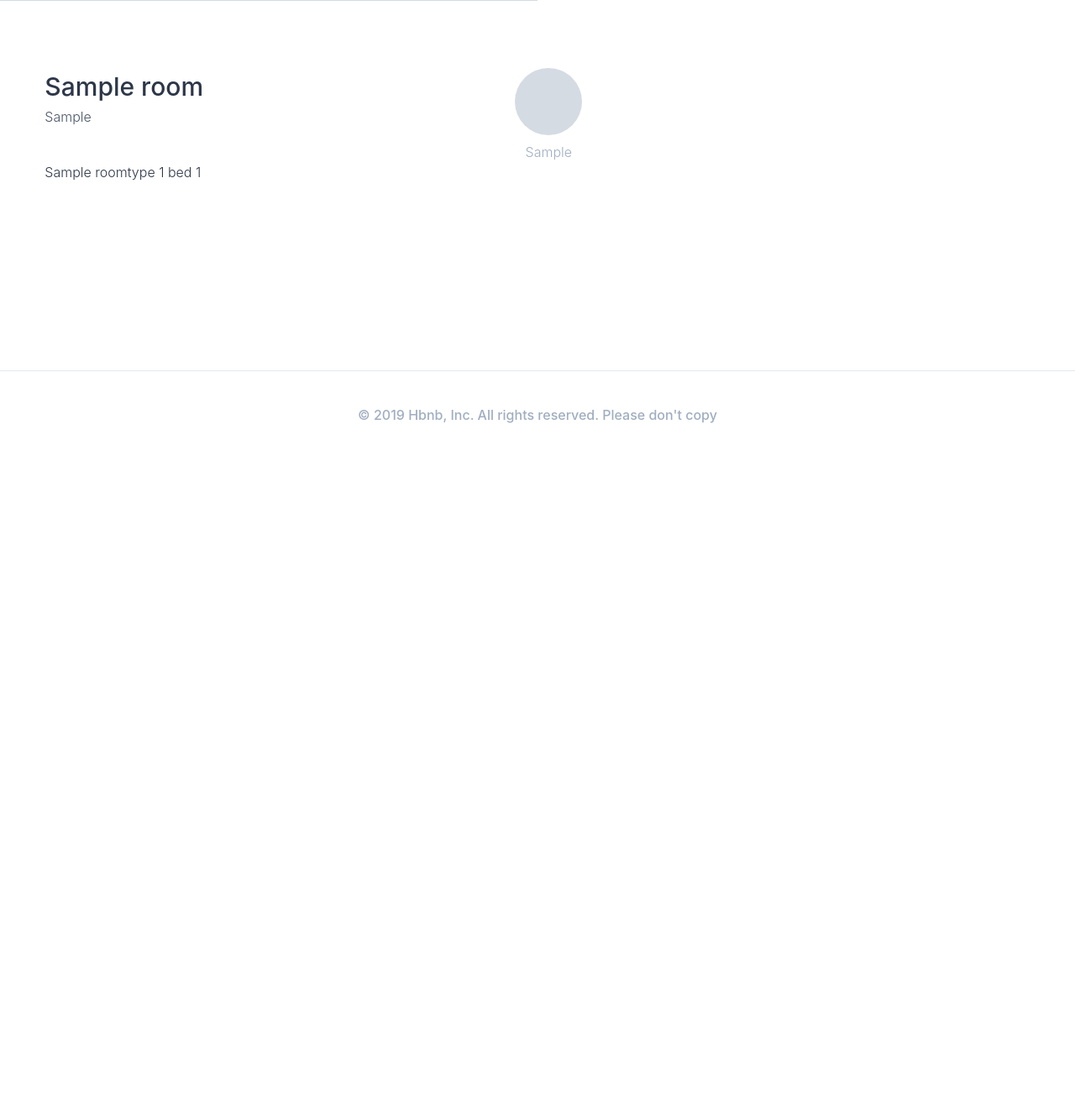
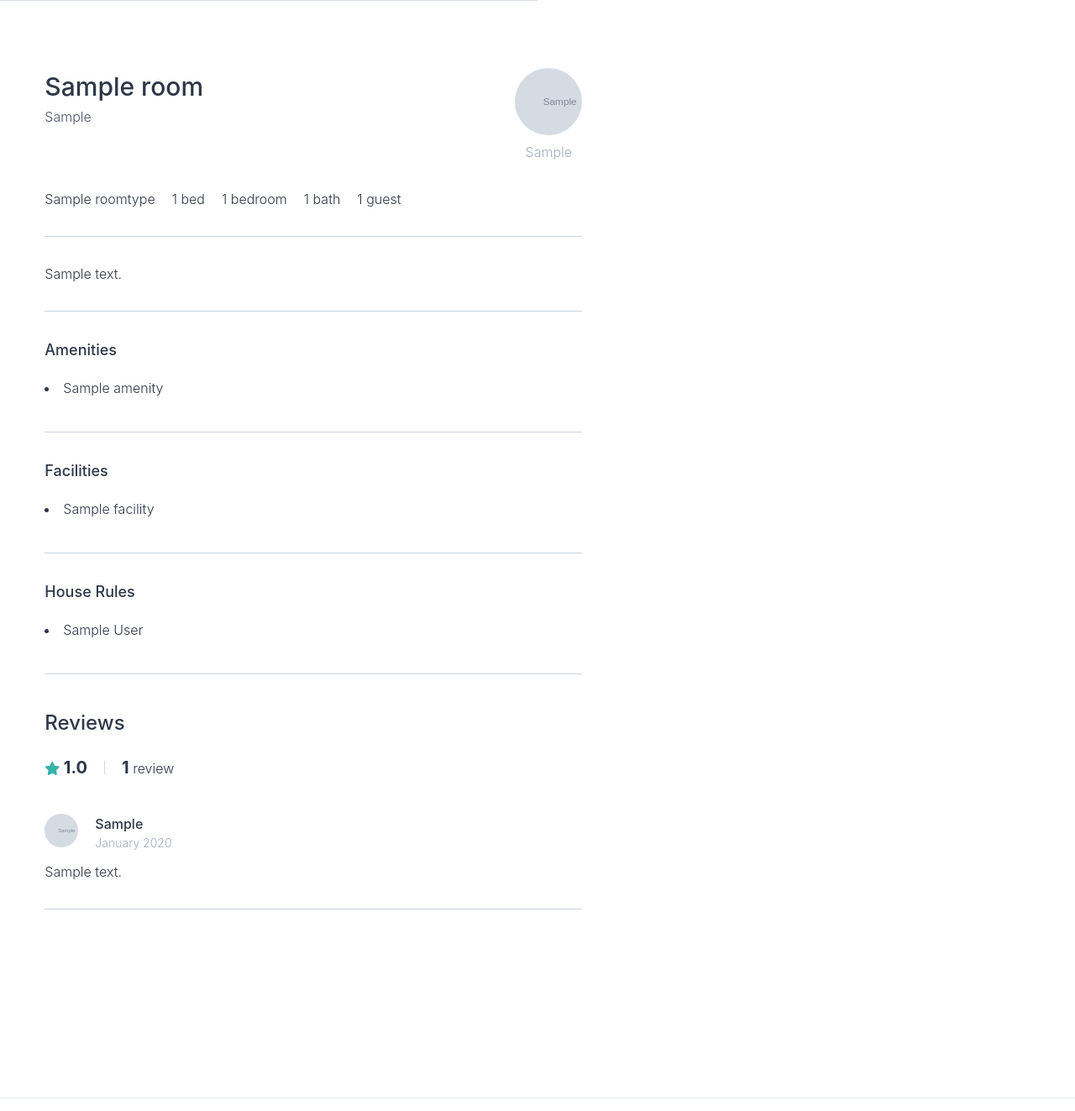
Before and after one commit to vapvin/Airbnb-Cloning, a Django app: page /rooms/1 in a window 1280 px wide. Shown: the part 675-1998 px from the top of the page at 84% size. Before the commit the page ends 1179 px from the top, so only its background shows below. Run offline with Django 3.2, Linux system fonts and the light colour scheme; tables that the repository leaves empty hold one stand-in row (values such as "Sample post"); grey boxes marked "Sample" are stand-in pictures; some libraries are stand-ins or nearby versions.

Commit message:
Rooms Reviews Style

```diff
--- a/assets/scss/style.scss
+++ b/assets/scss/style.scss
@@ -90,4 +90,8 @@ form {
   }
 }
 
+.border-section {
+  @apply border-b border-gray-400 pb-8 mt-8;
+}
+
 @tailwind utilities;
--- a/rooms/models.py
+++ b/rooms/models.py
@@ -120,9 +120,3 @@ class Room(core_models.TimeStampedModel):
     def get_next_four_photos(self):
         photos = self.photos.all()[1:5]
         return photos
-
-    def get_beds(self):
-        if self.beds == 1:
-            return "1 bed"
-        else:
-            return f"{self.beds} beds"
--- a/templates/mixins/user_avatar.html
+++ b/templates/mixins/user_avatar.html
@@ -1,7 +1,7 @@
 {% if user.avatar %}
-<div class="h-20 w-20 rounded-full bg-cover" style="background:url({{user.avatar.url}});">
+    <div class="{{h_and_w|default:'h-20 w-20'}} rounded-full bg-cover" style="background-image: url({{user.avatar.url}});">
 {% else %}
-<div class="h-20 w-20 bg-gray-700 rounded-full text-white flex justify-center items-center">
-        <span class="text-3xl">{{user.first_name|first}}</span>
-{% endif %}
+    <div class="{{h_and_w|default:'h-20 w-20'}} bg-gray-700 rounded-full text-white flex justify-center items-center overflow-hidden">
+        <span class="{{text|default:'text-3xl'}}">{{user.first_name|first}}</span>
+    {% endif %}
 </div>
--- a/templates/rooms/room_detail.html
+++ b/templates/rooms/room_detail.html
@@ -6,11 +6,12 @@
 {% endblock page_title %}
 
 {% block content %}
+
     <div class="-mt-5 container max-w-full h-75vh flex mb-20">
-        <div class="h-full w-1/2 bg-cover bg-center" style="background-image: url({{room.first_photo}});"></div>
+        <div class="h-full w-1/2 bg-center bg-cover" style="background-image:url({{room.first_photo}})"></div>
         <div class="h-full w-1/2 flex flex-wrap">
             {% for photo in room.get_next_four_photos %}
-              <div style="background-image: url({{photo.file.url}});" class="w-1/2 h-auto bg-cover bg-center border-gray-700 border"></div>
+                <div style="background-image:url({{photo.file.url}})" class="w-1/2 h-auto bg-cover bg-center border-gray-700 border"></div>
             {% endfor %}
         </div>
     </div>
@@ -18,7 +19,7 @@
     <div class="container mx-auto flex justify-around pb-56">
         <div class="w-1/2">
             <div class="flex justify-between">
-                    <div>
+                <div class="mb-5">
                     <h4 class="text-3xl font-medium mb-px">{{room.name}}</h4>
                     <span class="text-gray-700 font-light">{{room.city}}</span>
                 </div>
@@ -27,12 +28,66 @@
                     <span class="mt-2 text-gray-500">{{room.host.first_name}}</span>
                 </a>
             </div>
-                <div class="flex">
-                    {{room.room_type}}
-                    {{room.get_beds}}
-                    {{room.bedrooms}}
+            <div class="flex border-section">
+                <span class="mr-5 font-light">{{room.room_type}}</span>
+                <span class="mr-5 font-light">{{room.beds}} bed{{room.beds|pluralize}}</span>
+                <span class="mr-5 font-light">{{room.bedrooms}} bedroom{{room.bedrooms|pluralize}}</span>
+                <span class="mr-5 font-light">{{room.baths}} bath{{room.baths|pluralize}}</span>
+                <span class="mr-5 font-light">{{room.guests}} guest{{room.guests|pluralize}}</span>
+            </div>
+            <p class="border-section">
+                {{room.description}}
+            </p>
+            <div class="border-section">
+                <h4 class="font-medium text-lg mb-5">Amenities</h4>
+                {% for a in room.amenities.all %}
+                    <li class="mb-2">{{a}}</li>
+                {% endfor %}
+            </div>
+            <div class="border-section">
+                <h4 class="font-medium text-lg mb-5">Facilities</h4>
+                {% for a in room.facilities.all %}
+                    <li class="mb-2">{{a}}</li>
+                {% endfor %}
+            </div>
+            <div class="border-section">
+                <h4 class="font-medium text-lg mb-5">House Rules</h4>
+                {% for a in room.house_rules.all %}
+                    <li class="mb-2">{{a}}</li>
+                {% endfor %}
+            </div>
+            <div class="mt-10">
+                <h4 class="font-medium text-2xl mb-5">Reviews</h4>
+                <div class="flex items-center">
+                    <div>
+                        <i class="fas fa-star text-teal-500"></i>
+                        <span class="font-bold text-xl">{{room.total_rating}}</span>
+                    </div>
+                    <div class="h-4 w-px bg-gray-400 mx-5"></div>
+                    <div>
+                        <span class="font-bold text-xl">{{room.reviews.count}}</span>
+                        <span>review{{room.reviews.count|pluralize}}</span>
+                    </div>
+                </div>
+                <div class="mt-10">
+                    {% for review in room.reviews.all  %}
+                        <div class="border-section">
+                            <div class="mb-3 flex">
+                                <div>
+                                    {% include "mixins/user_avatar.html" with user=review.user h_and_w='w-10 h-10' text='text-xl' %}
+                                </div>
+                                <div class="flex flex-col ml-5">
+                                    <span class="font-medium">{{review.user.first_name}}</span>
+                                    <span class="text-sm text-gray-500">{{review.created|date:'F Y'}}</span>
+                                </div>
+                            </div>
+                            <p>{{review.review}}</p>
+                        </div>
+                    {% endfor %}
+                </div>
             </div>
         </div>
         <div class="w-1/3"></div>
     </div>
+
 {% endblock %}
```
Also changed, not shown: static/css/style.css. Lines whose indentation alone changed are shown as unchanged.
